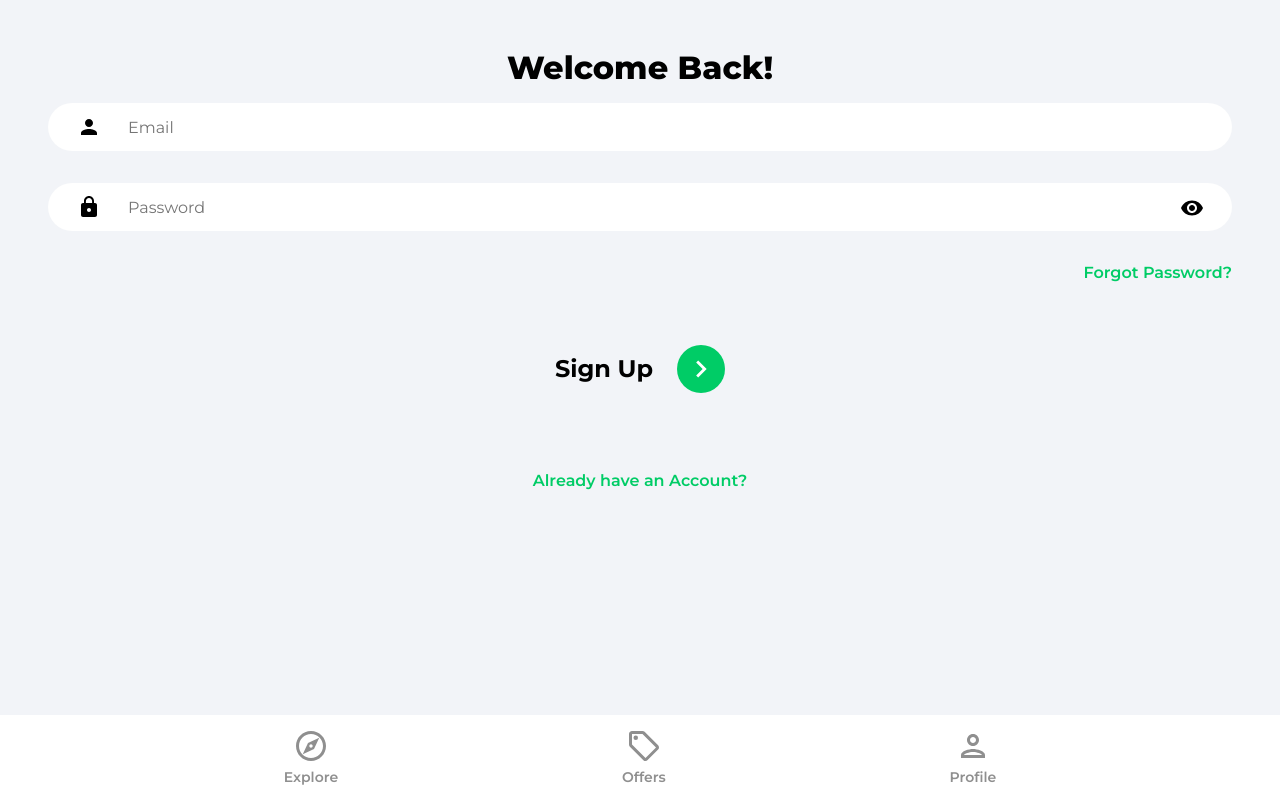
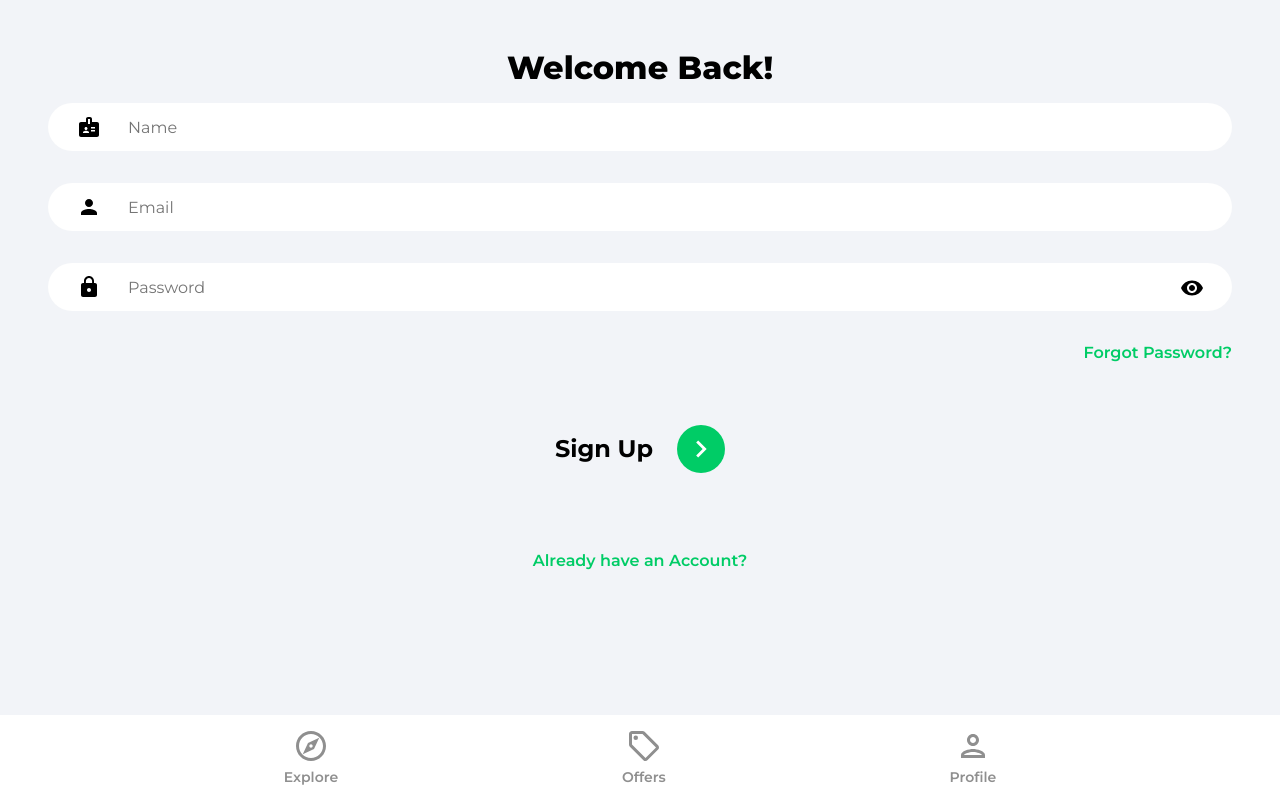
Before and after one commit to jaykapade/realtor-app, a React (Create React App) app: page /sign-up in a window 1280 px wide. Built offline with nearby package versions, Linux system fonts and the light colour scheme.

Commit message:
Added Signin SignUp and Logout Functionality

```diff
--- a/package.json
+++ b/package.json
@@ -11,6 +11,7 @@
     "react-dom": "^17.0.2",
     "react-router-dom": "^6.2.1",
     "react-scripts": "5.0.0",
+    "react-toastify": "^8.1.1",
     "web-vitals": "^2.1.4"
   },
   "scripts": {
--- a/src/App.js
+++ b/src/App.js
@@ -1,5 +1,7 @@
 import React from "react";
 import { BrowserRouter as Router, Routes, Route } from "react-router-dom";
+import { ToastContainer } from "react-toastify";
+import "react-toastify/dist/ReactToastify.css";
 
 import NavBar from "./components/NavBar";
 import Explore from "./pages/Explore";
@@ -24,6 +26,7 @@ const App = () => {
         </Routes>
         <NavBar />
       </Router>
+      <ToastContainer />
     </>
   );
 };
--- a/src/firebase.config.js
+++ b/src/firebase.config.js
@@ -11,6 +11,6 @@ const firebaseConfig = {
 };
 
 // Initialize Firebase
-// const app = initializeApp(firebaseConfig);
+const app = initializeApp(firebaseConfig);
 
 export const db = getFirestore();
--- a/src/pages/Profile.jsx
+++ b/src/pages/Profile.jsx
@@ -1,7 +1,33 @@
-import React from "react";
+import React, { useState, useEffect } from "react";
+
+import { getAuth } from "firebase/auth";
+import { useNavigate } from "react-router-dom";
 
 const Profile = () => {
-  return <h1>Profile</h1>;
+  const auth = getAuth();
+  const [formData, setFormData] = useState({
+    name: auth.currentUser.displayName,
+    email: auth.currentUser.email,
+  });
+
+  const { name, email } = formData;
+
+  const navigate = useNavigate();
+
+  const onLogout = () => {
+    auth.signOut();
+    navigate("/");
+  };
+  return (
+    <div className="profile">
+      <header className="profileHeader">
+        <p className="pageHeader">My Profile</p>
+        <button className="logOut" type="button" onClick={onLogout}>
+          Logout
+        </button>
+      </header>
+    </div>
+  );
 };
 
 export default Profile;
--- a/src/pages/SignIn.jsx
+++ b/src/pages/SignIn.jsx
@@ -2,6 +2,9 @@ import React, { useState } from "react";
 import { Link, useNavigate } from "react-router-dom";
 import { ReactComponent as ArrowRightIcon } from "../assets/svg/keyboardArrowRightIcon.svg";
 import visibilityIcon from "../assets/svg/visibilityIcon.svg";
+
+import { getAuth, signInWithEmailAndPassword } from "firebase/auth";
+import { toast } from "react-toastify";
 
 const SignIn = () => {
   const [showPassword, setShowPassword] = useState(false);
@@ -21,6 +24,22 @@ const SignIn = () => {
     }));
   };
 
+  const onSubmit = async (e) => {
+    e.preventDefault();
+    try {
+      const auth = getAuth();
+      const userCredential = await signInWithEmailAndPassword(
+        auth,
+        email,
+        password
+      );
+      if (userCredential.user) {
+        navigate("/");
+      }
+    } catch (error) {
+      toast.error("Incorrect User Credentials");
+    }
+  };
   return (
     <>
       <div className="pageContainer">
@@ -28,15 +47,7 @@ const SignIn = () => {
           <div className="pageHeader">Welcome Back!</div>
         </header>
         <main>
-          <form>
-            <input
-              type="text"
-              className="nameInput"
-              placeholder="Name"
-              id="name"
-              value={name}
-              onChange={onChange}
-            />
+          <form onSubmit={onSubmit}>
             <input
               type="email"
               className="emailInput"
--- a/src/pages/SignUp.jsx
+++ b/src/pages/SignUp.jsx
@@ -1,12 +1,26 @@
 import React, { useState } from "react";
 import { Link, useNavigate } from "react-router-dom";
+
 import { ReactComponent as ArrowRightIcon } from "../assets/svg/keyboardArrowRightIcon.svg";
 import visibilityIcon from "../assets/svg/visibilityIcon.svg";
 
-const SignOut = () => {
+import {
+  getAuth,
+  createUserWithEmailAndPassword,
+  updateProfile,
+} from "firebase/auth";
+import { db } from "../firebase.config";
+import { setDoc, doc, serverTimestamp } from "firebase/firestore";
+import { toast } from "react-toastify";
+
+const SignUp = () => {
   const [showPassword, setShowPassword] = useState(false);
-  const [formData, setFormData] = useState({ email: "", password: "" });
-  const { email, password } = formData;
+  const [formData, setFormData] = useState({
+    name: "",
+    email: "",
+    password: "",
+  });
+  const { name, email, password } = formData;
 
   const navigate = useNavigate();
 
@@ -17,6 +31,31 @@ const SignOut = () => {
     }));
   };
 
+  const onSubmit = async (e) => {
+    e.preventDefault();
+    try {
+      const auth = getAuth();
+      const userCredential = createUserWithEmailAndPassword(
+        auth,
+        email,
+        password
+      );
+      const user = (await userCredential).user;
+      updateProfile(auth.currentUser, {
+        displayName: name,
+      });
+
+      const formDataCopy = { ...formData };
+      delete formDataCopy.password;
+      formDataCopy.timeStamp = serverTimestamp();
+
+      await setDoc(doc(db, "users", user.uid), formDataCopy);
+
+      navigate("/");
+    } catch (error) {
+      toast.error("Something went wrong with Registration");
+    }
+  };
   return (
     <>
       <div className="pageContainer">
@@ -24,7 +63,15 @@ const SignOut = () => {
           <div className="pageHeader">Welcome Back!</div>
         </header>
         <main>
-          <form>
+          <form onSubmit={onSubmit}>
+            <input
+              type="text"
+              className="nameInput"
+              placeholder="Name"
+              id="name"
+              value={name}
+              onChange={onChange}
+            />
             <input
               type="email"
               className="emailInput"
@@ -69,4 +116,4 @@ const SignOut = () => {
   );
 };
 
-export default SignOut;
+export default SignUp;
```
Also changed, not shown: 1 other file (tests, documents, lock files or other folders).
